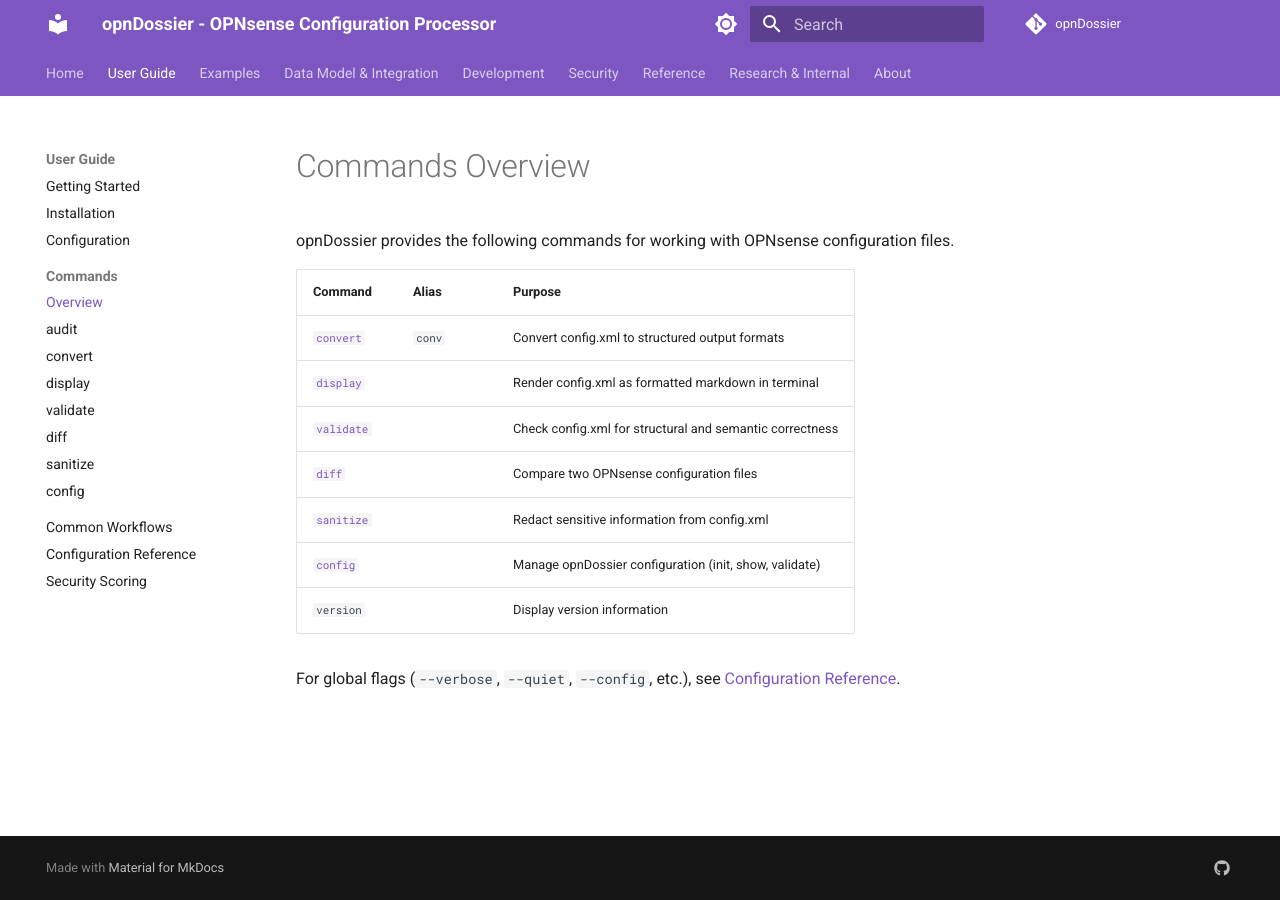
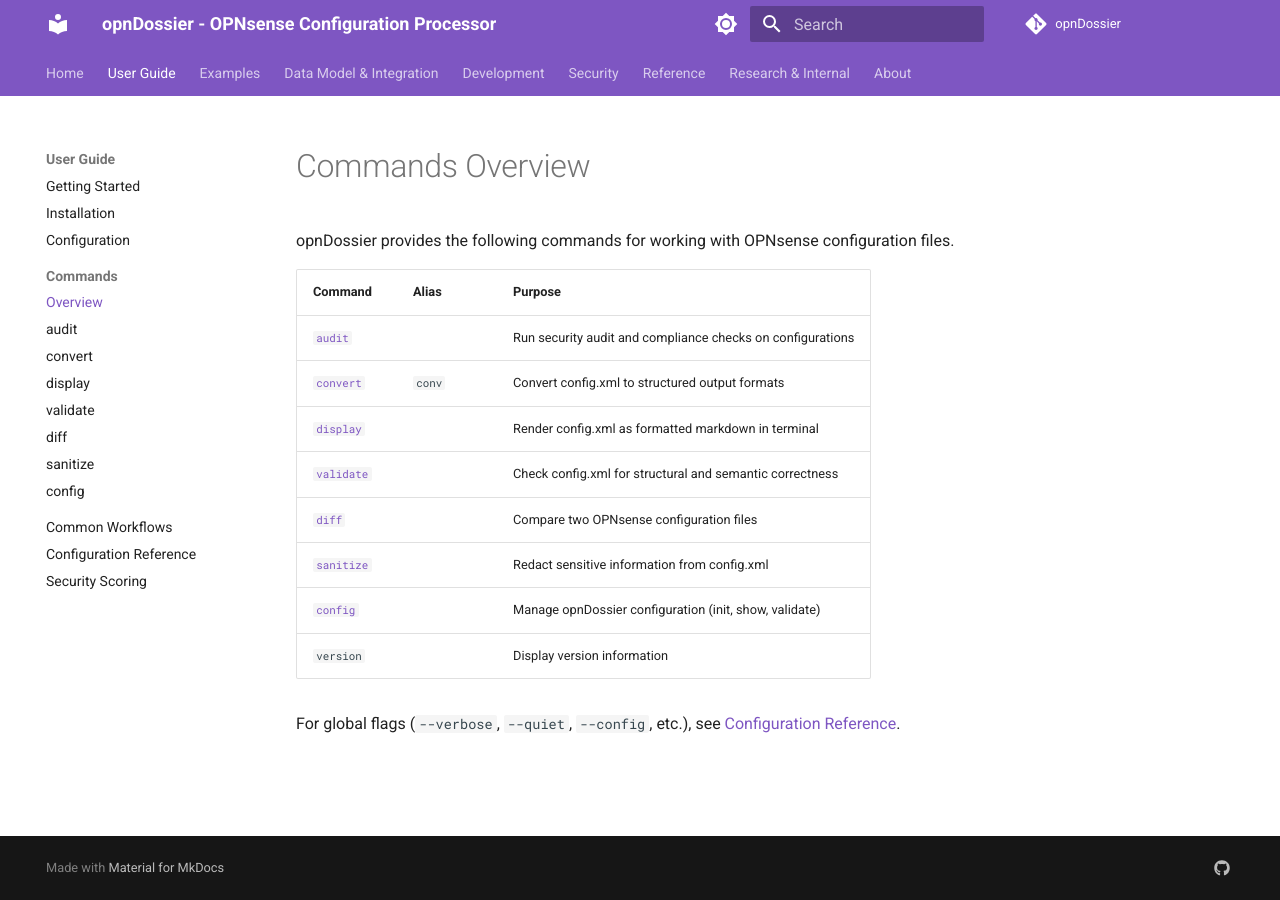
Before and after one commit to EvilBit-Labs/opnDossier, an MkDocs documentation site: the page built from docs/user-guide/commands/overview.md, in a window 1280 px wide. Built offline with MkDocs 1.6.1 and Material for MkDocs 9.7.7, drawn with Linux system fonts in a browser that asks for light colours; comment, search, counter and statistics services are not loaded; the version menu is left out.

Commit message:
feat(docs): reorder commands in overview to highlight audit command as a first-class entry point
Signed-off-by: UncleSp1d3r <unclesp1d3r@evilbitlabs.io>

```diff
--- a/docs/user-guide/commands/overview.md
+++ b/docs/user-guide/commands/overview.md
@@ -2,14 +2,15 @@
 
 opnDossier provides the following commands for working with OPNsense configuration files.
 
-| Command                   | Alias  | Purpose                                                  |
-| ------------------------- | ------ | -------------------------------------------------------- |
-| [`convert`](convert.md)   | `conv` | Convert config.xml to structured output formats          |
-| [`display`](display.md)   |        | Render config.xml as formatted markdown in terminal      |
-| [`validate`](validate.md) |        | Check config.xml for structural and semantic correctness |
-| [`diff`](diff.md)         |        | Compare two OPNsense configuration files                 |
-| [`sanitize`](sanitize.md) |        | Redact sensitive information from config.xml             |
-| [`config`](config.md)     |        | Manage opnDossier configuration (init, show, validate)   |
-| `version`                 |        | Display version information                              |
+| Command                   | Alias  | Purpose                                                    |
+| ------------------------- | ------ | ---------------------------------------------------------- |
+| [`audit`](audit.md)       |        | Run security audit and compliance checks on configurations |
+| [`convert`](convert.md)   | `conv` | Convert config.xml to structured output formats            |
+| [`display`](display.md)   |        | Render config.xml as formatted markdown in terminal        |
+| [`validate`](validate.md) |        | Check config.xml for structural and semantic correctness   |
+| [`diff`](diff.md)         |        | Compare two OPNsense configuration files                   |
+| [`sanitize`](sanitize.md) |        | Redact sensitive information from config.xml               |
+| [`config`](config.md)     |        | Manage opnDossier configuration (init, show, validate)     |
+| `version`                 |        | Display version information                                |
 
 For global flags (`--verbose`, `--quiet`, `--config`, etc.), see [Configuration Reference](../configuration-reference.md).
```
